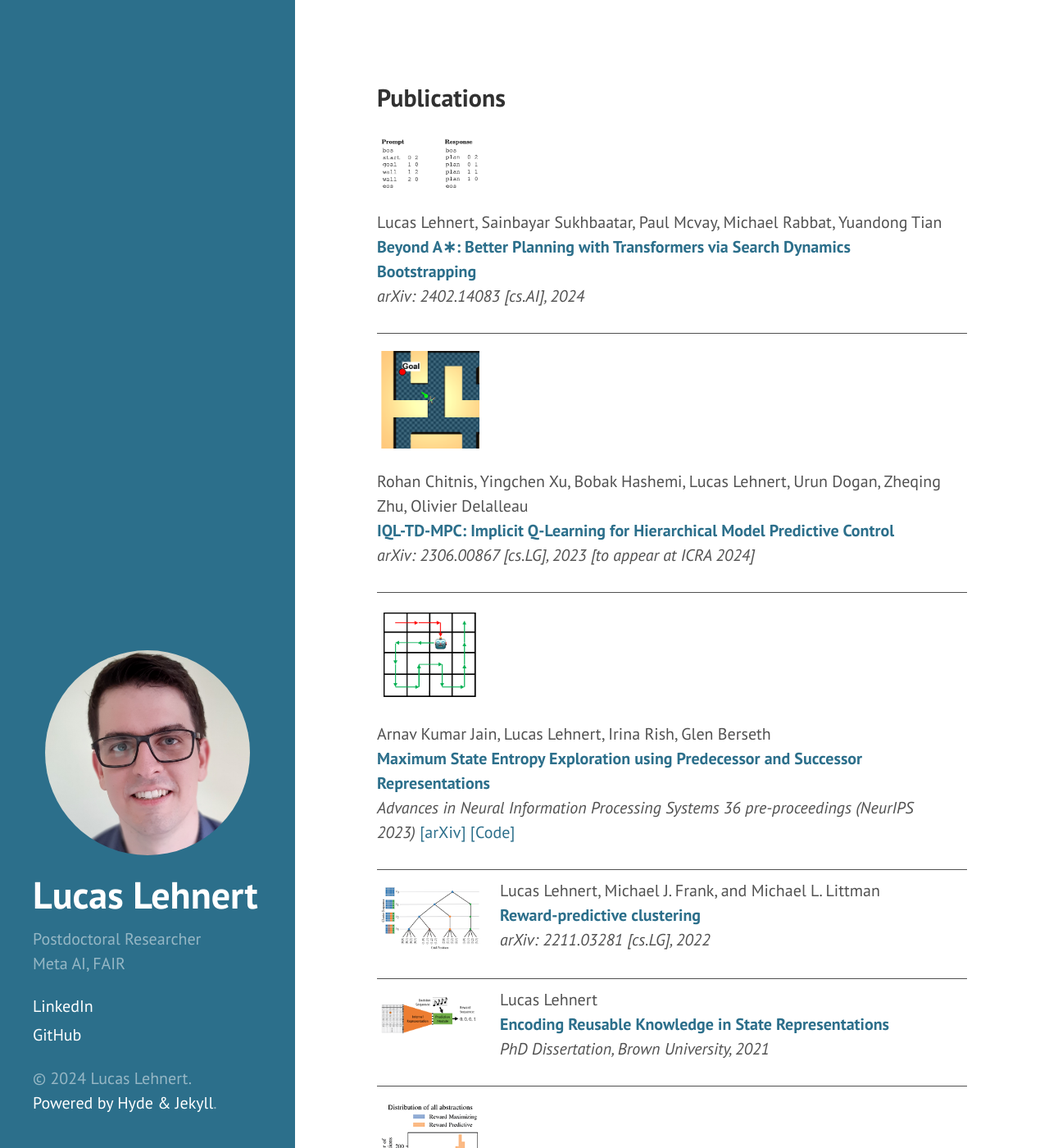
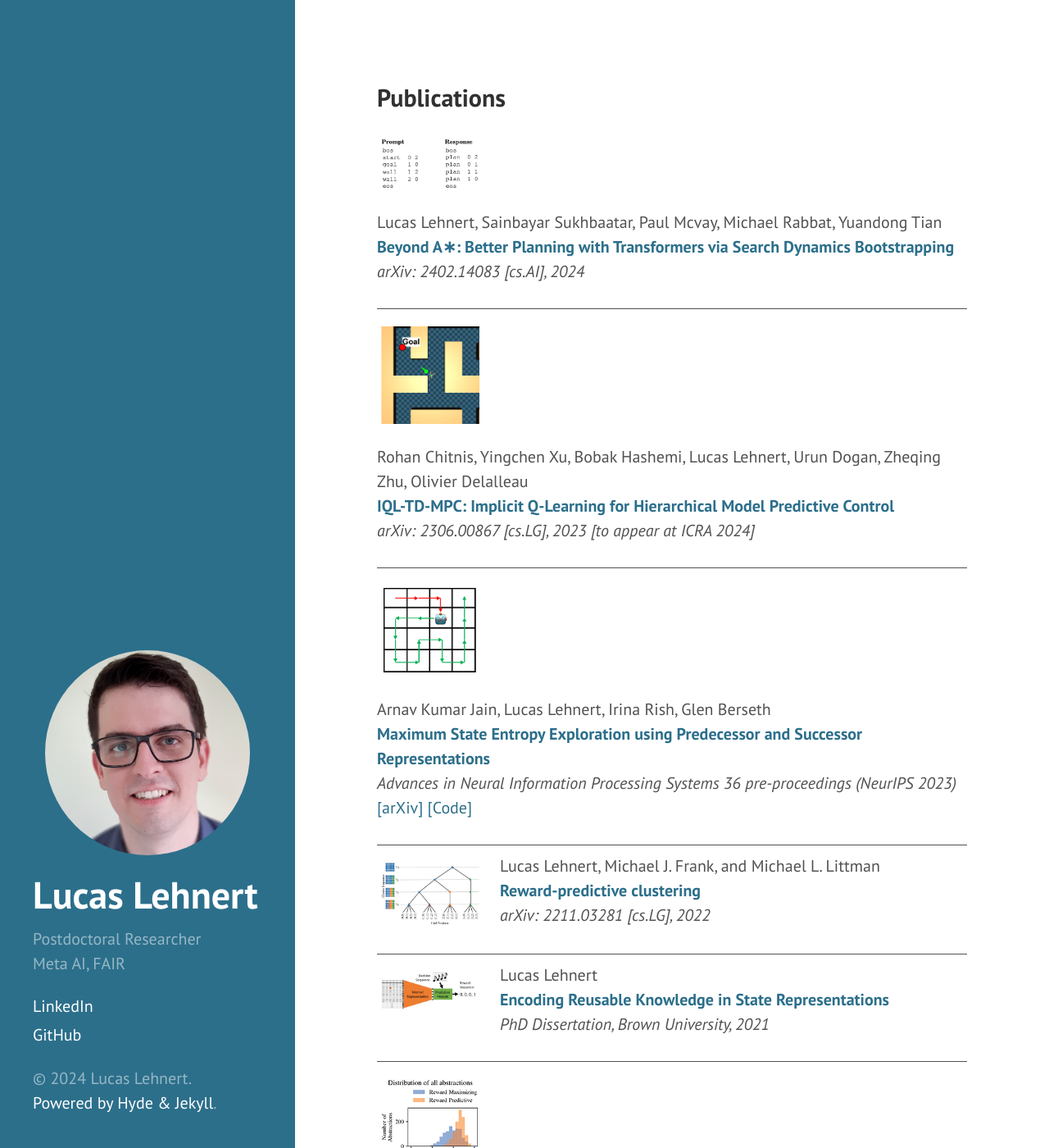
Before and after one commit to lucaslehnert/lucaslehnert.github.io, a Jekyll site: the page built from index.html, in a window 1280 px wide and 1400 px high. Shown: the whole window at 82% size. Built offline with Jekyll 4.4.1, drawn with Linux system fonts in a browser that asks for light colours; Markdown is read by kramdown in place of the engine named in the settings; the list of posts is cut into pages by our own code.

Commit message:
updating style

```diff
--- a/public/css/hyde.css
+++ b/public/css/hyde.css
@@ -135,7 +135,7 @@ a.sidebar-nav-item:focus {
 
 @media (min-width: 44em) {
   .content {
-    max-width: 854px;
+    max-width: 884px;
     margin-left: 20rem;
     margin-right: 2rem;
   }
--- a/public/css/publications.css
+++ b/public/css/publications.css
@@ -27,7 +27,7 @@
 
 .publication .publication-ref {
     float: left;
-    max-width: 700px;
+    max-width: 720px;
 }
 
 .section .h-line {
```
